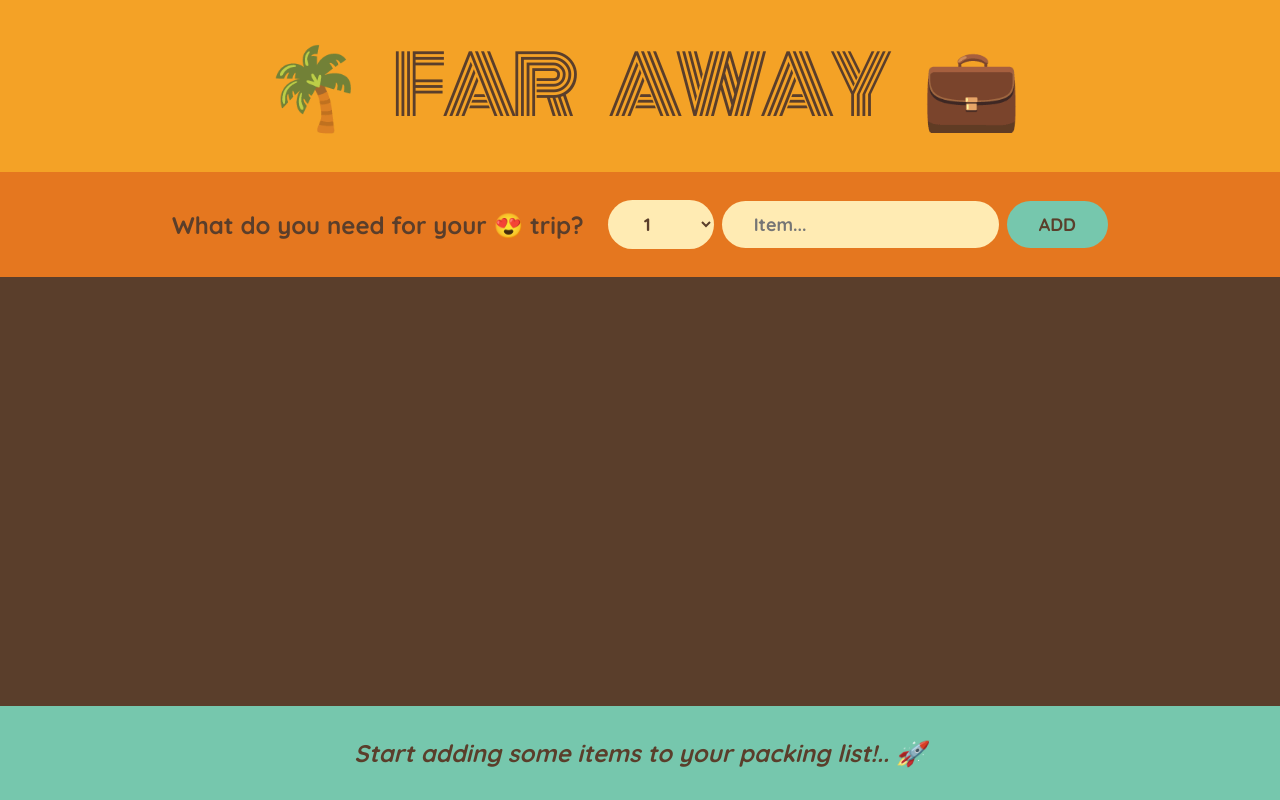
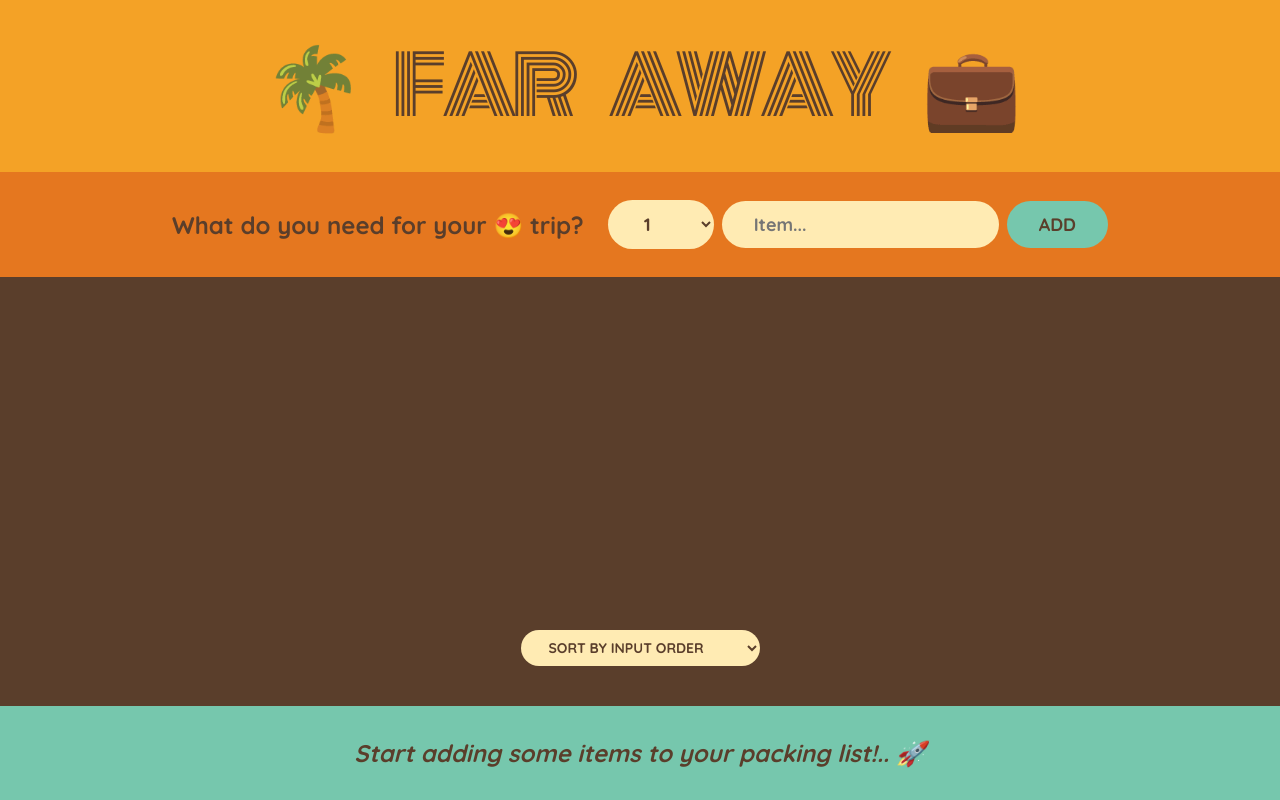
Before and after one commit to MusthakSM/Udemy-the-ultimate-react-course, a React (Create React App) app in the folder 05-travel-list/: page / in a window 1280 px wide. Built offline with nearby package versions, Linux system fonts and the light colour scheme.

Commit message:
Sorting List Items with another derived component called sortedItems array

```diff
--- a/05-travel-list/src/App.js
+++ b/05-travel-list/src/App.js
@@ -92,10 +92,24 @@
 }
 
 function PackingList({ items, onDeleteItem, onHanldePicked }) {
+  const [sortBy, setSortBy] = useState("input");
+
+  let sortedItems;
+
+  if (sortBy === "input") sortedItems = items;
+
+  if (sortBy === "description")
+    sortedItems = items
+      .slice()
+      .sort((a, b) => a.description.localeCompare(b.description));
+
+  if (sortBy === "packed")
+    sortedItems = items.slice().sort((a, b) => a.packed - b.packed);
+
   return (
     <div className="list">
       <ul>
-        {items.map((item) => (
+        {sortedItems.map((item) => (
           <Item
             item={item}
             onDeleteItem={onDeleteItem}
@@ -104,6 +118,14 @@
           />
         ))}
       </ul>
+
+      <div className="actions">
+        <select value={sortBy} onChange={(e) => setSortBy(e.target.value)}>
+          <option value="input">Sort by input order</option>
+          <option value="description">Sort by description</option>
+          <option value="packed">Sort by packed status</option>
+        </select>
+      </div>
     </div>
   );
 }
```
